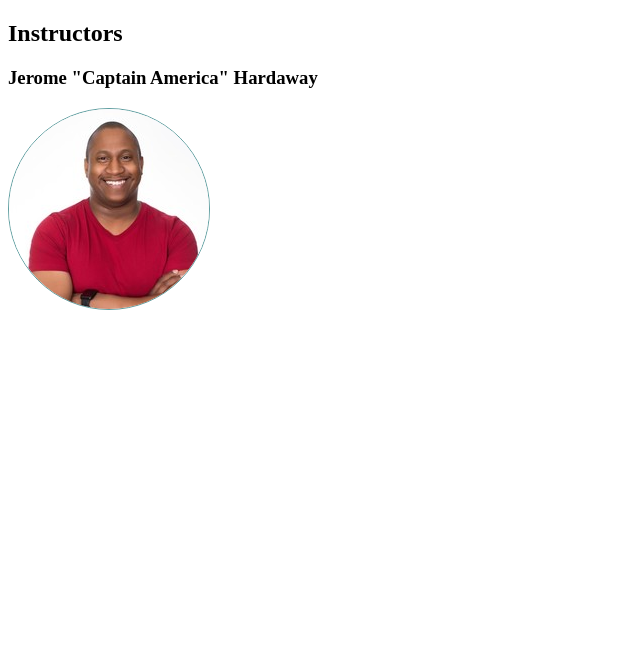
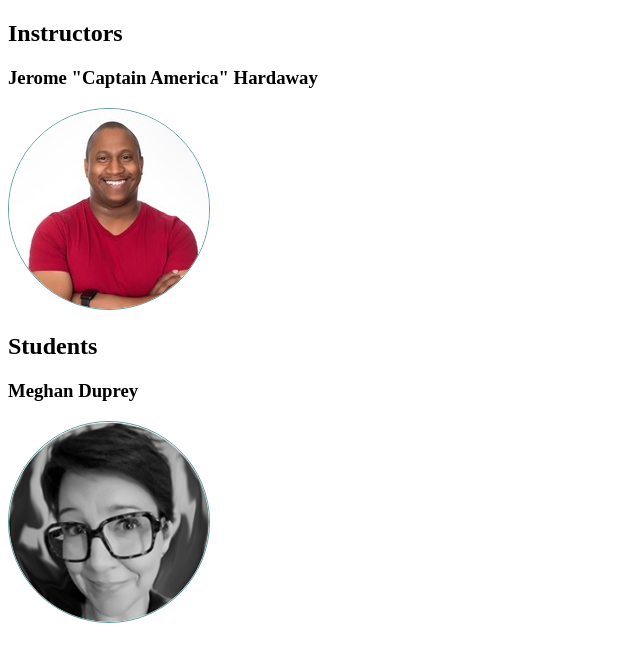
Before and after one commit to Vets-Who-Code/vwc-alpha, a plain HTML site: page index.html in a window 1280 px wide. Shown: the whole page, without its empty margins (0-640 px from the left). Drawn offline with Linux system fonts and the light colour scheme.

Commit message:
added my name and image to the index file

```diff
--- a/index.html
+++ b/index.html
@@ -1,5 +1,6 @@
 <!DOCTYPE html>
 <html lang="en">
+
 <head>
   <meta charset="UTF-8">
   <meta name="viewport" content="width=device-width, initial-scale=1.0">
@@ -7,6 +8,7 @@
   <link rel="stylesheet" href="sources/styles/styles.css">
   <title>Document</title>
 </head>
+
 <body>
   <main>
     <section>
@@ -14,14 +16,22 @@
       <div>
         <div class="profile-pic">
           <h3>Jerome "Captain America" Hardaway</h3>
-					<a href="http://" rel="noopener noreferrer"> <img src="sources/img/headshot.jpeg" alt="jerome in the house"> </a>
+          <a href="http://" rel="noopener noreferrer"> <img src="sources/img/headshot.jpeg" alt="jerome in the house">
+          </a>
         </div>
         <div></div>
         <div></div>
         <div></div>
       </div>
     </section>
-		<section></section>
+    <section>
+      <h2>Students</h2>
+      <div class="profile-pic">
+        <h3>Meghan Duprey</h3>
+        <img src="sources/img/meghanselfie.png" alt="Meghan" width="200" height="200">
+      </div>
+    </section>
   </main>
 </body>
+
 </html>
```
Also changed, not shown: sources/img/meghanselfie.png (added). Lines whose indentation alone changed are shown as unchanged.
